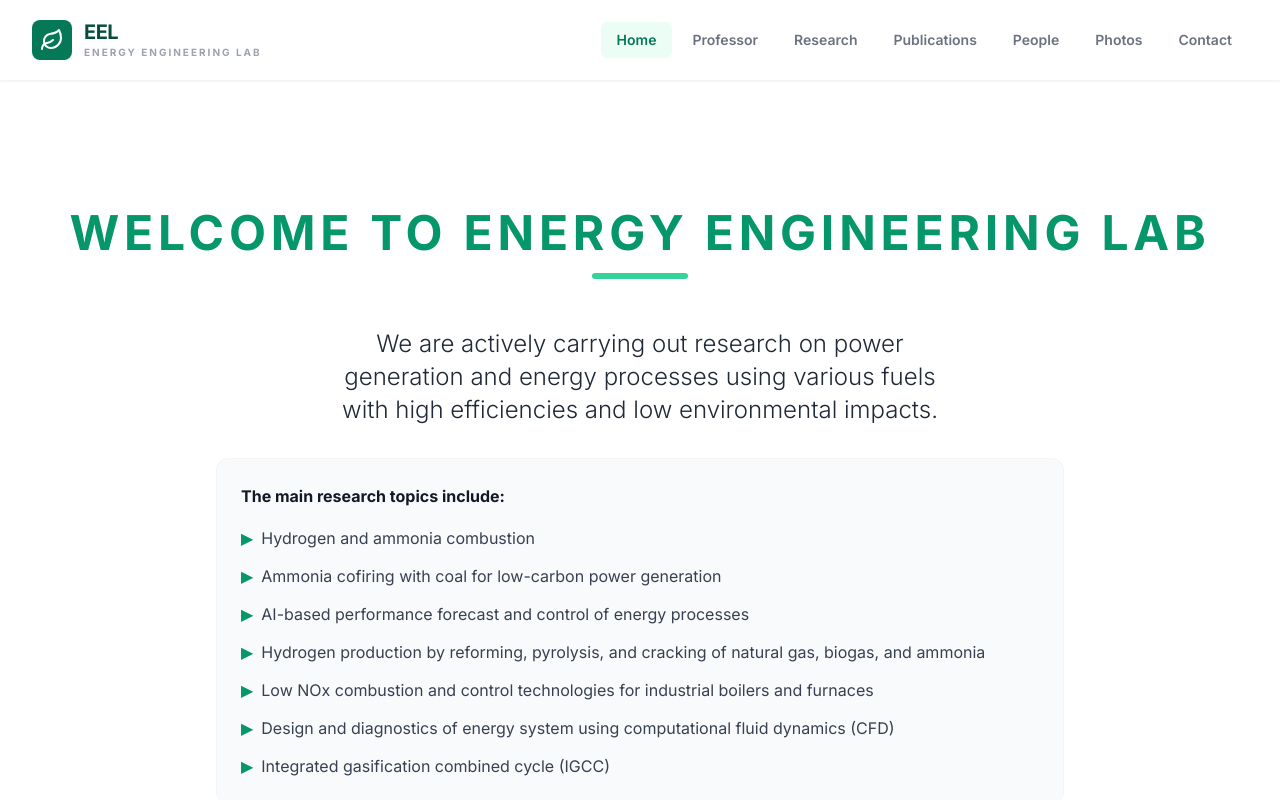
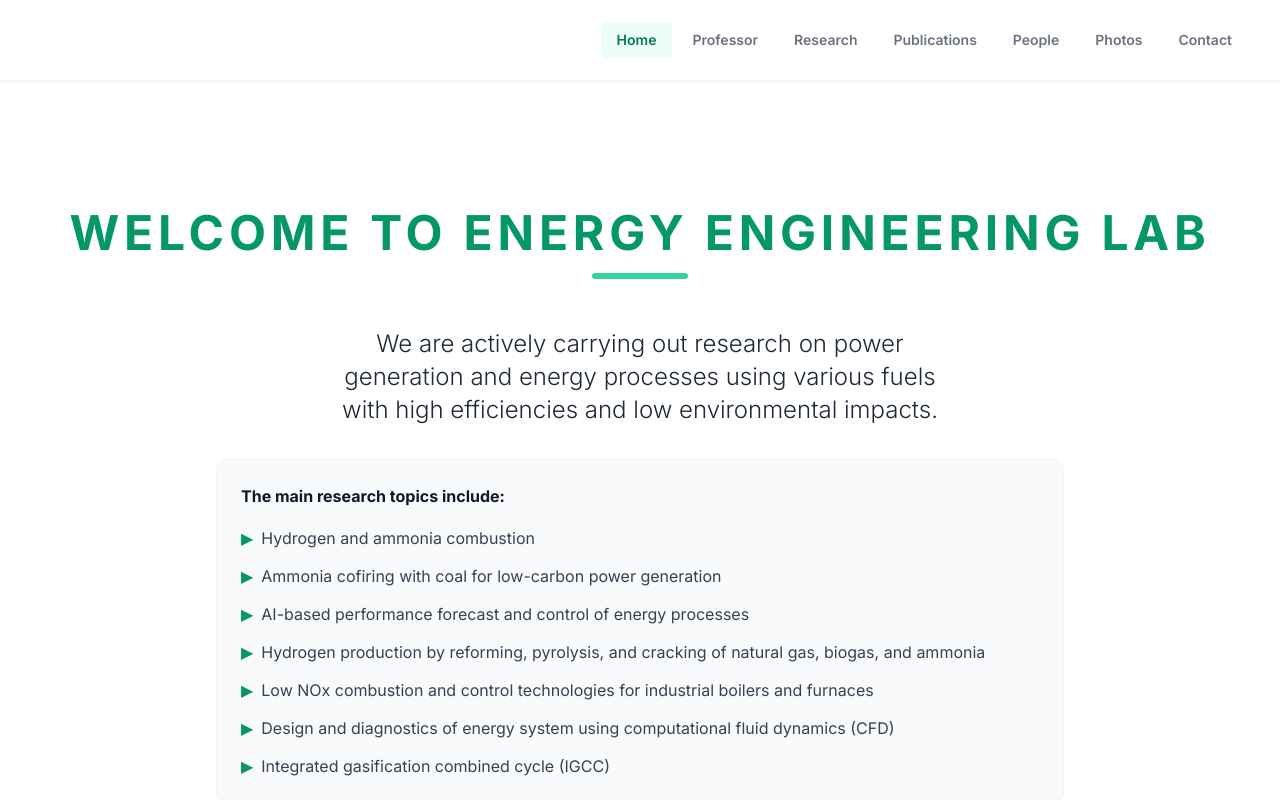
Before and after one commit to EEL23307/eelab_page, a React (Vite) app: page / in a window 1280 px wide. Shown: the top 800 px of the page. Built offline with nearby package versions, Linux system fonts and the light colour scheme.

Commit message:
logo_add

```diff
--- a/components/Navbar.tsx
+++ b/components/Navbar.tsx
@@ -1,8 +1,7 @@
-
 import React, { useState } from 'react';
-import { Menu, X, Leaf } from 'lucide-react';
+import { Menu, X } from 'lucide-react'; // [수정 1] Leaf 제거
 import { Page } from '../types';
-import { LAB_NAME } from '../constants';
+// import { LAB_NAME } from '../constants'; // 사용하지 않는다면 제거 가능
 
 interface NavbarProps {
   activeTab: Page;
@@ -32,14 +31,14 @@ const Navbar: React.FC<NavbarProps> = ({ activeTab, setActiveTab }) => {
     <nav className="sticky top-0 z-50 bg-white shadow-sm border-b border-gray-100">
       <div className="max-w-7xl mx-auto px-4 sm:px-6 lg:px-8">
         <div className="flex justify-between h-20">
-          <div className="flex items-center space-x-3 cursor-pointer" onClick={() => handleNavClick('Home')}>
-            <div className="bg-emerald-700 p-2 rounded-lg">
-              <Leaf className="h-6 w-6 text-white" />
-            </div>
-            <div>
-              <span className="text-xl font-bold text-emerald-900 block leading-tight tracking-tight">EEL</span>
-              <span className="text-[10px] text-gray-400 block uppercase tracking-[0.2em] font-bold">Energy Engineering Lab</span>
-            </div>
+
+          {/* [수정 2] 로고 이미지로 교체된 부분 */}
+          <div className="flex items-center cursor-pointer" onClick={() => handleNavClick('Home')}>
+            <img
+              src="images/logo_new.png"
+              alt="Energy Engineering Lab Logo"
+              className="h-10 md:h-12 w-auto object-contain"
+            />
           </div>
 
           {/* Desktop Nav */}
```
Also changed, not shown: public/images/logo_green.png (added), public/images/logo_new.png (added).
